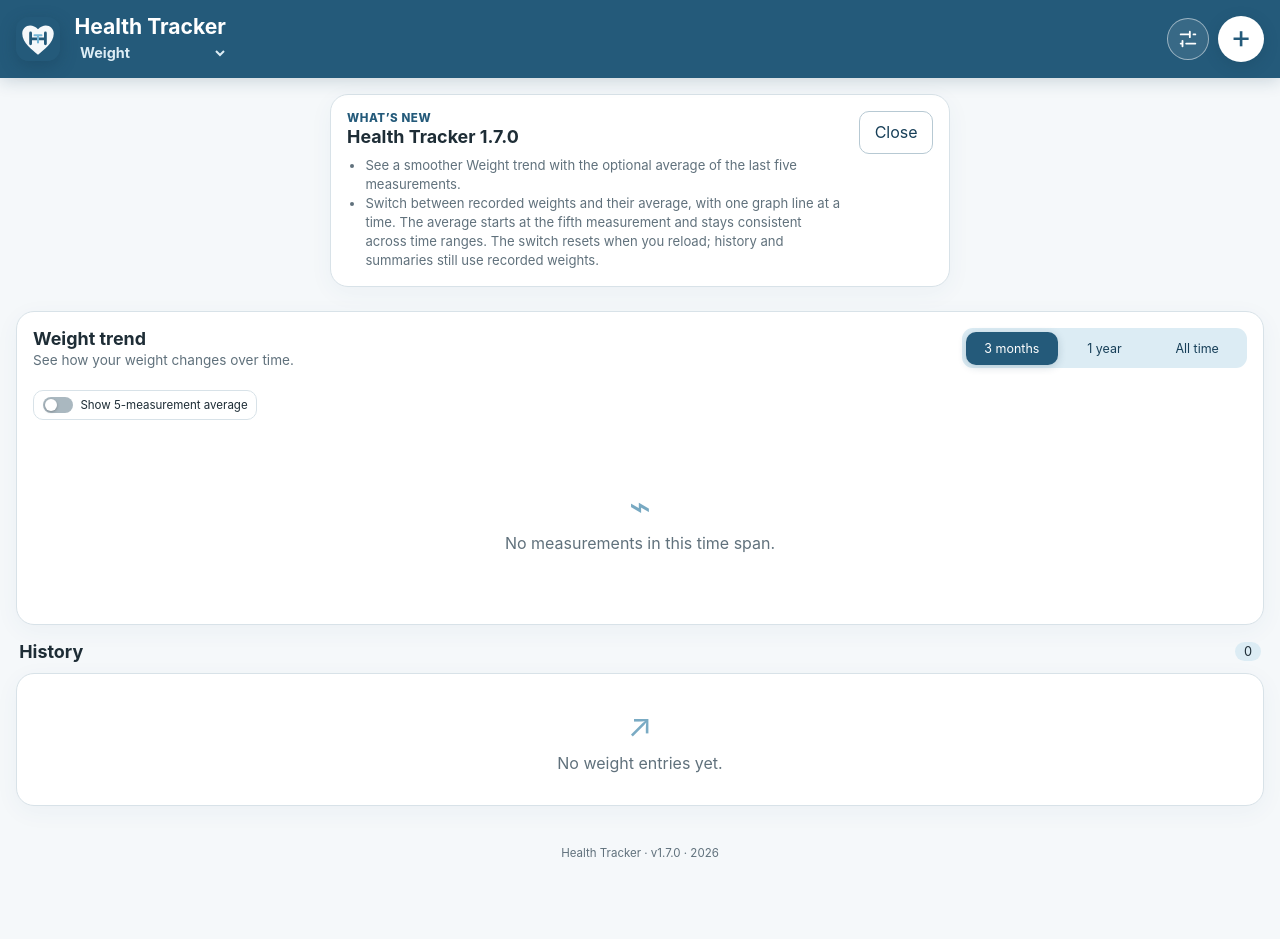
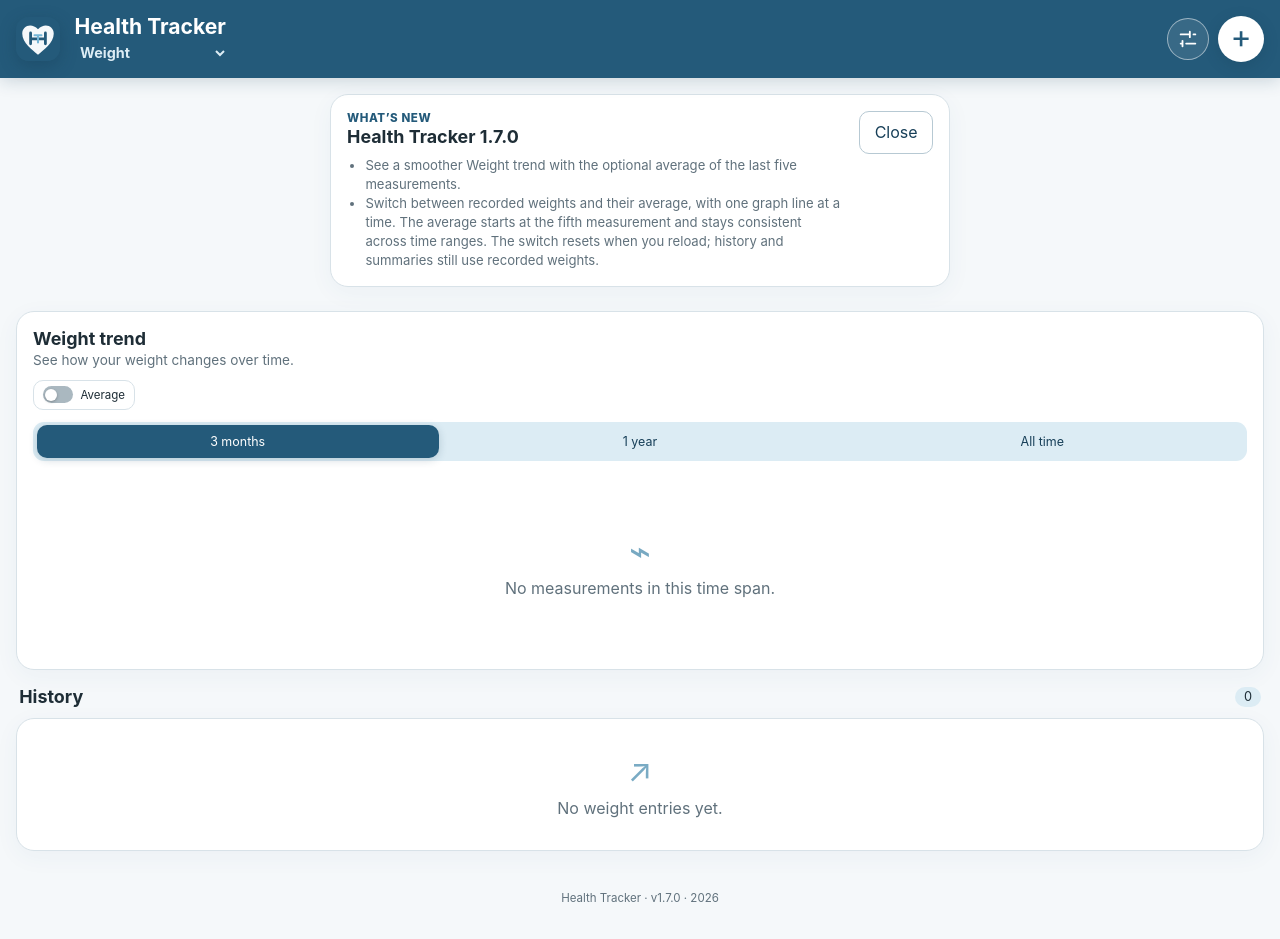
Before and after one commit to Scheronimus/HealthTracker, a React (Vite) app: page / in a window 1280 px wide. Before the commit the page ends 894 px from the top, so only its background shows below. Built offline with nearby package versions, Linux system fonts and the light colour scheme.

Commit message:
fix: keep weight chart options together above range

```diff
--- a/src/App.css
+++ b/src/App.css
@@ -366,9 +366,10 @@ footer { padding-bottom: max(1rem, env(safe-area-inset-bottom)); }
 }
 :root[data-theme='dark'] .bp-trend-range button, :root[data-theme='dark'] .bp-trend-mode button { color: #d8edf7; }
 
-.weight-average-controls { margin-bottom: .5rem; }
-.weight-average-controls .chart-bmi-toggle { max-width: 100%; text-align: start; }
-.weight-average-controls .chart-bmi-toggle i { flex-shrink: 0; }
+.weight-chart-options { display: flex; align-items: center; gap: .5rem; margin-bottom: .75rem; }
+.weight-chart-options .chart-bmi-toggle { min-width: 0; max-width: 100%; margin-top: 0; text-align: start; }
+.weight-chart-options .chart-bmi-toggle i { flex-shrink: 0; }
+.weight-chart-span { width: 100%; margin-bottom: .75rem; }
 .weight-average-line { fill: none; stroke: #7541a0; stroke-width: 3; stroke-dasharray: 8 5; stroke-linecap: round; stroke-linejoin: round; vector-effect: non-scaling-stroke; }
 .weight-average-point { fill: #7541a0; }
 :root[data-theme='dark'] .weight-average-line { stroke: #dfb8ff; }
--- a/src/modules/weight/components/WeightChart.jsx
+++ b/src/modules/weight/components/WeightChart.jsx
@@ -57,14 +57,15 @@ export function WeightChart({ averages = [], showAverage = false, onAverageChang
 
   return <section className={`weight-chart card${visibleBands.length ? ' bmi-zones-visible' : ''}`} aria-labelledby="chart-title">
     <div className="chart-header">
-      <div className="chart-title-group"><h2 id="chart-title">{t('trend')}</h2><p>{t('trendHint')}</p>{profile.showBmi && (profile.age === null || profile.age >= 18) && <button className="chart-bmi-toggle" type="button" role="switch" aria-checked={profile.showBmiRange} onClick={() => onBmiZonesChange(!profile.showBmiRange)}><i aria-hidden="true" />{t('bmiZonesToggle')}</button>}</div>
-      <div className="span-control" role="group" aria-label={t('timeSpan')}>
-        {['threeMonths', 'oneYear', 'allTime'].map((option) => <button key={option} type="button" className={span === option ? 'active' : ''} aria-pressed={span === option} onClick={() => { onSpanChange(option); setActiveIndex(null) }}>{t(option)}</button>)}
-      </div>
+      <div className="chart-title-group"><h2 id="chart-title">{t('trend')}</h2><p>{t('trendHint')}</p></div>
     </div>
-    <div className="weight-average-controls">
+    <div className="weight-chart-options">
+      {profile.showBmi && (profile.age === null || profile.age >= 18) && <button className="chart-bmi-toggle" type="button" role="switch" aria-checked={profile.showBmiRange} onClick={() => onBmiZonesChange(!profile.showBmiRange)}><i aria-hidden="true" />{t('bmiZonesToggle')}</button>}
       <button className="chart-bmi-toggle" type="button" role="switch" aria-checked={showAverage} aria-describedby={showAverage && !averagePoints.length ? 'weight-average-unavailable' : undefined} onClick={() => onAverageChange?.(!showAverage)}><i aria-hidden="true" />{t('weightAverageToggle')}</button>
-      {showAverage && !averagePoints.length && <p id="weight-average-unavailable" className="chart-caption">{t('weightAverageUnavailable')}</p>}
+    </div>
+    {showAverage && !averagePoints.length && <p id="weight-average-unavailable" className="chart-caption">{t('weightAverageUnavailable')}</p>}
+    <div className="span-control weight-chart-span" role="group" aria-label={t('timeSpan')}>
+      {['threeMonths', 'oneYear', 'allTime'].map((option) => <button key={option} type="button" className={span === option ? 'active' : ''} aria-pressed={span === option} onClick={() => { onSpanChange(option); setActiveIndex(null) }}>{t(option)}</button>)}
     </div>
     {!points.length ? <div className="chart-empty"><span>⌁</span><p>{t('noChartData')}</p></div> : <>
       <div className="chart-wrap">
```
Also changed, not shown: src/i18n.js, 2 other files (tests, documents, lock files or other folders).
